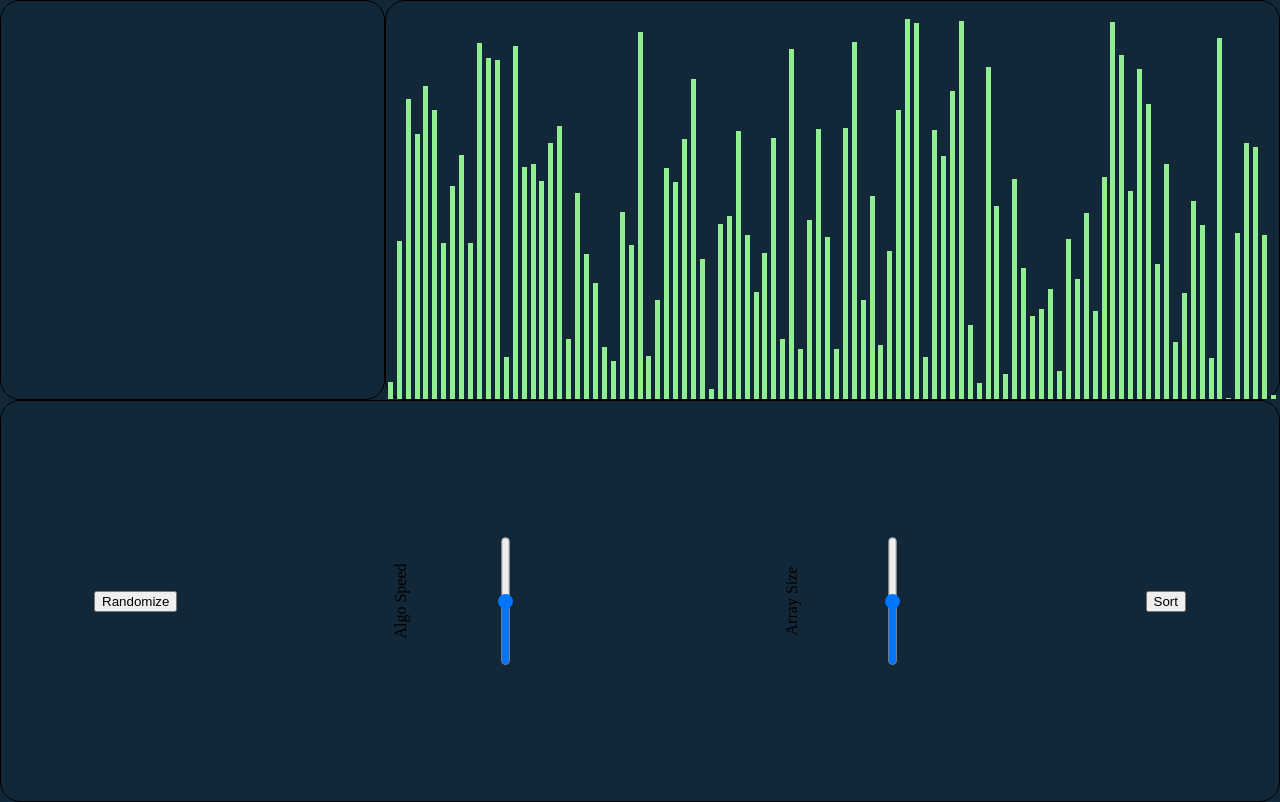
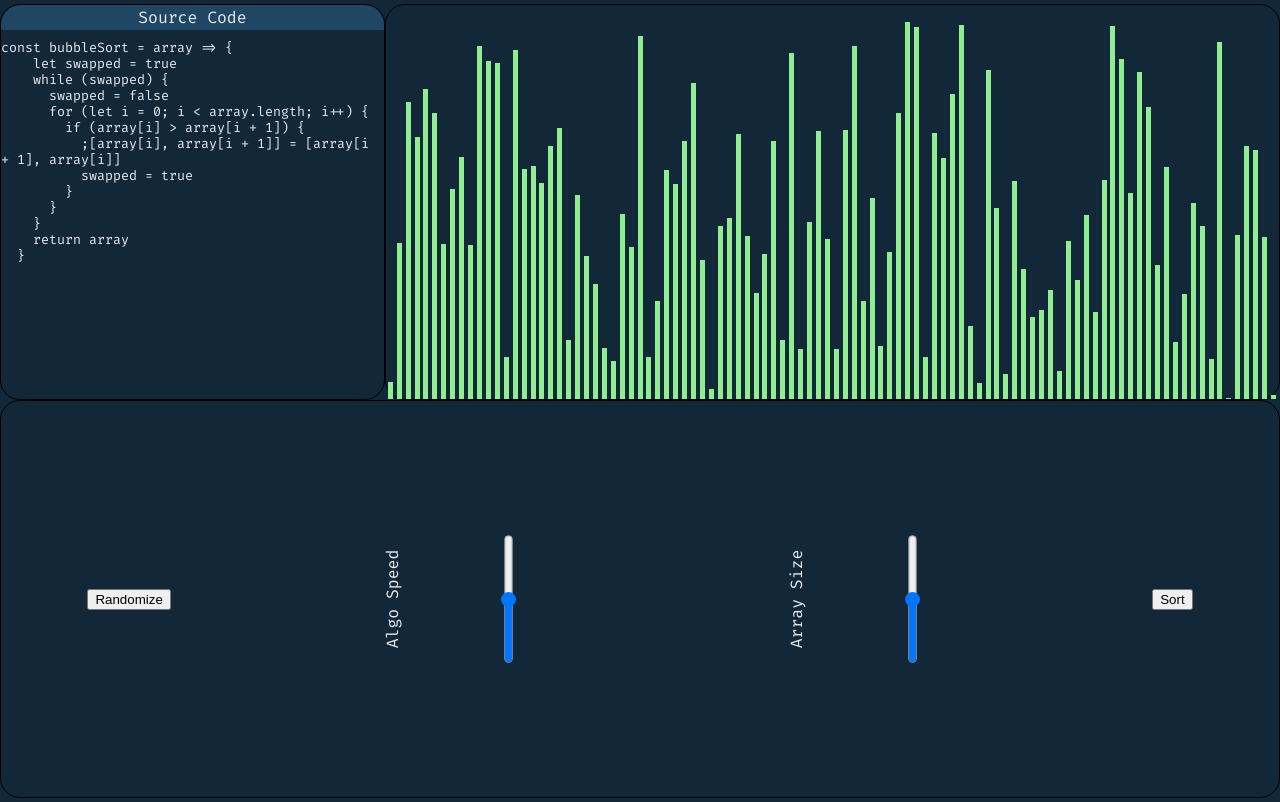
Before and after one commit to daniel-j-dev/Sorting-Algorithm-Visualizer, a React (Create React App) app: page / in a window 1280 px wide. Built offline with nearby package versions, Linux system fonts and the light colour scheme.

Commit message:
Added code block w/ scroll bar and new font

```diff
--- a/src/App.css
+++ b/src/App.css
@@ -1,12 +1,16 @@
+@font-face {
+  font-family: 'Fira Code';
+  src: url('./fonts/FiraCode-Regular.woff2') format('woff2');
+  font-weight: 300;
+  font-style: normal;
+}
+
 .App {
   width: 100%;
-  height: 100%;
+  height: 99%;
+  color: #E7EAEF;
+  font-family: "Fira Code";
 }
-
-/* div {
-  border: 1px solid black;
-  border-radius: 20px;
-} */
 
 #upper {
   display: flex;
--- a/src/components/CodeBlock/CodeBlock.css
+++ b/src/components/CodeBlock/CodeBlock.css
@@ -1,5 +1,40 @@
-#CodeBlock {
-    width: 30%;
-    border: 1px solid black;
+#code-container {
+  width: 30%;
+  border: 1px solid black;
   border-radius: 20px;
-  }
+  display: flex;
+  flex-direction: column;
+}
+
+#code-label {
+  border-top-left-radius: 20px;
+  border-top-right-radius: 20px;
+  height: 25px;
+  display: flex;
+  flex-direction: row;
+  justify-content: center;
+  align-items: center;
+  background-color: #1f4662;
+  margin-bottom: 10px;
+}
+
+#code-container > code {
+  display: block;
+  white-space: pre-wrap;
+  overflow-y: scroll;
+  font-family: "Fira Code";
+  font-size: 13px;
+}
+
+#code-container > code::-webkit-scrollbar {
+  width: 5px;
+}
+
+#code-container > code::-webkit-scrollbar-track {
+
+}
+
+#code-container > code::-webkit-scrollbar-thumb {
+  background-color: #E7EAEF;
+  border-radius: 20px;
+}
--- a/src/components/CodeBlock/CodeBlock.js
+++ b/src/components/CodeBlock/CodeBlock.js
@@ -1,11 +1,33 @@
-import './CodeBlock.css';
+import { useContext } from "react"
+import appContext from "../../contexts/appContext"
+import "./CodeBlock.css"
 
 function CodeBlock() {
+  const { settings } = useContext(appContext)
+  const algo = settings.selectedAlgo
+
+  const bubbleSort = `const bubbleSort = array => {
+    let swapped = true
+    while (swapped) {
+      swapped = false
+      for (let i = 0; i < array.length; i++) {
+        if (array[i] > array[i + 1]) {
+          ;[array[i], array[i + 1]] = [array[i + 1], array[i]]
+          swapped = true
+        }
+      }
+    }
+    return array
+  }`
+
   return (
-    <div id='CodeBlock'>
-
+    <div id="code-container">
+      <div id="code-label">
+        <span>Source Code</span>
+      </div>
+      <code>{algo.name === "bubbleSort" ? bubbleSort : ""}</code>
     </div>
-  );
+  )
 }
 
-export default CodeBlock;
+export default CodeBlock
```
Also changed, not shown: src/fonts/FiraCode-Regular.woff2 (added), 1 other file (tests, documents, lock files or other folders).
